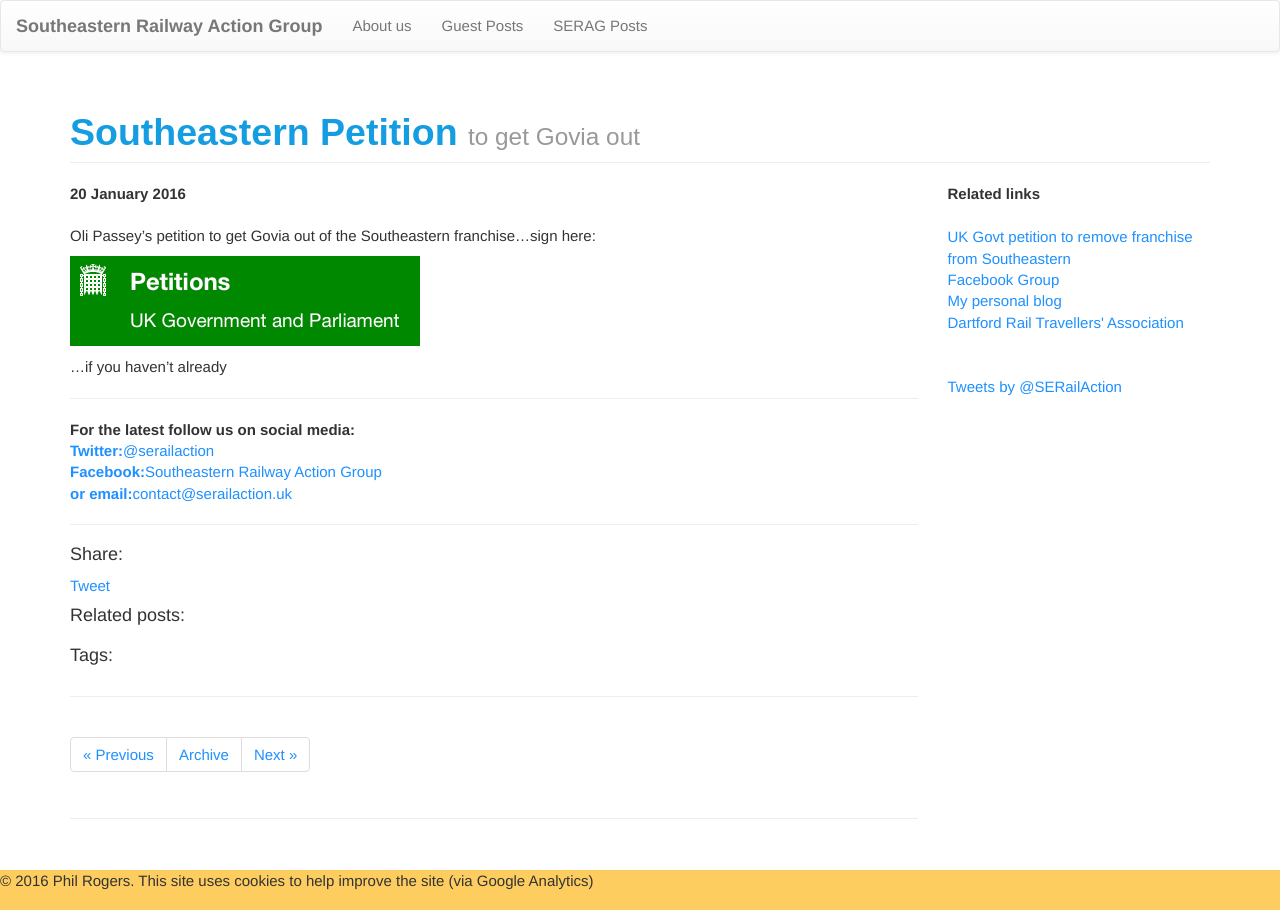
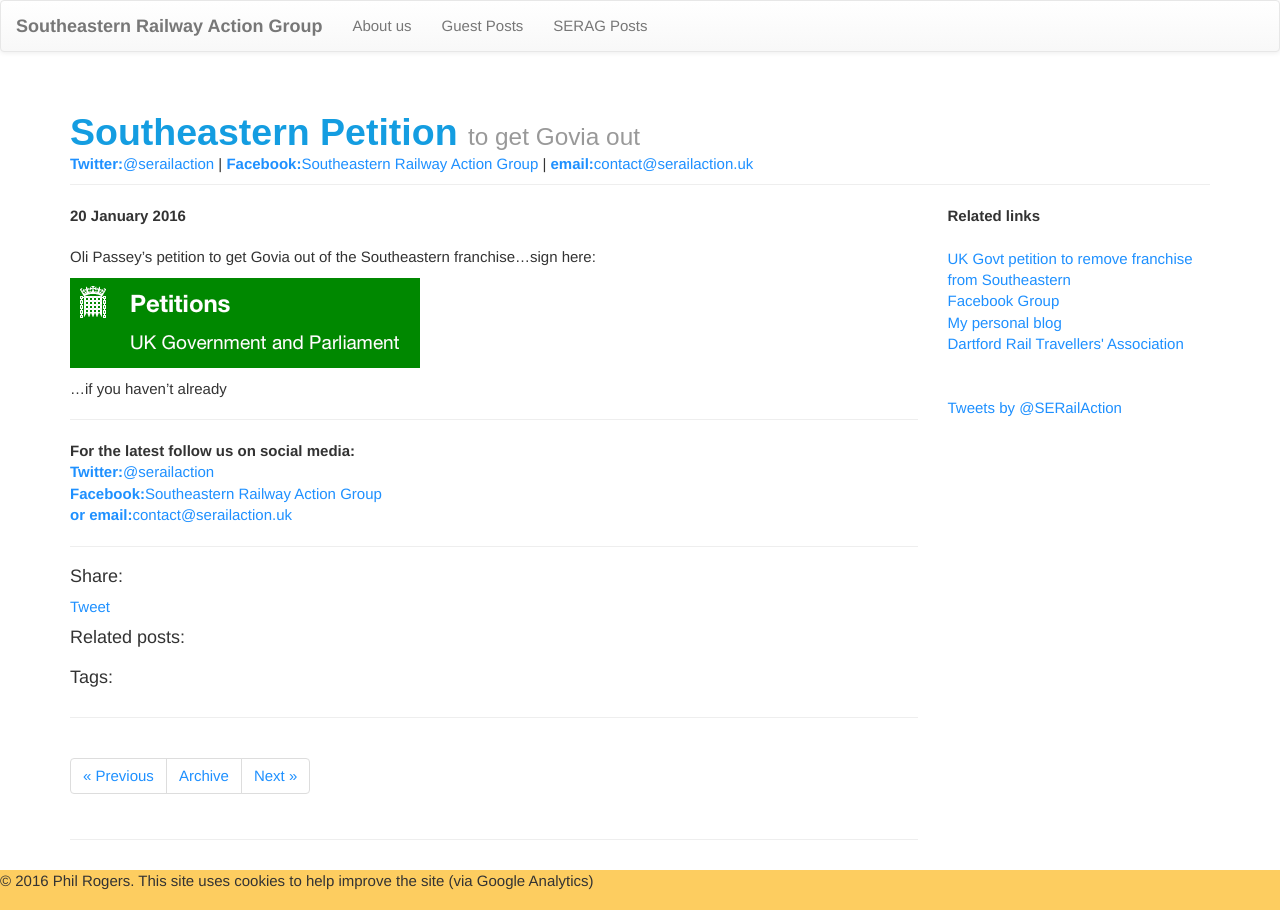
Before and after one commit to serailaction/serailaction.github.io, a Jekyll site: the page built from _posts/2016-01-20-Southeastern-petition.md, in a window 1280 px wide. Built offline with Jekyll 4.4.1, drawn with Linux system fonts in a browser that asks for light colours; nearby versions of some CDN libraries; comment, search, counter and statistics services are not loaded.

Commit message:
socmed for posts

```diff
--- a/_includes/themes/bootstrap-3/post.html
+++ b/_includes/themes/bootstrap-3/post.html
@@ -1,5 +1,9 @@
 <div class="page-header">
   <h1>{{ page.title }} {% if page.tagline %}<small>{{page.tagline}}</small>{% endif %}</h1>
+    <br>
+<a href="http://twitter.com/serailaction" target="_blank"><b>Twitter:</b>@serailaction</a> |
+<a href="https://www.facebook.com/groups/SERailAction/" target="_blank"><b>Facebook:</b>Southeastern Railway Action Group</a> |
+<a href="mailto:contact@serailaction.uk"><b> email:</b>contact@serailaction.uk</a><br>
 </div>
 
 <div class="row post-full">
```
